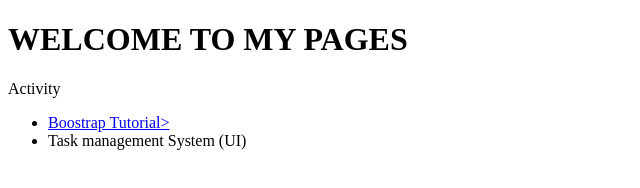
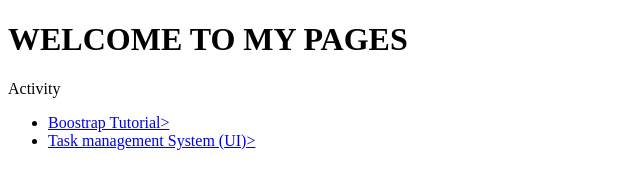
Before and after one commit to AIESHAH2705/workshop, a plain HTML site: page index.html in a window 1280 px wide. Shown: the whole page, without its empty margins (0-640 px from the left). Drawn offline with Linux system fonts and the light colour scheme.

Commit message:
Add navigation link

```diff
--- a/index.html
+++ b/index.html
@@ -12,7 +12,7 @@
   <p>Activity</p>
   <ul>
     <li><a href="tutorial.html">Boostrap Tutorial></a></li>
-    <li>Task management System (UI)</li>
+    <li><a href="main.html">Task management System (UI)></a></li>
   </ul>
 
 </body>
```
